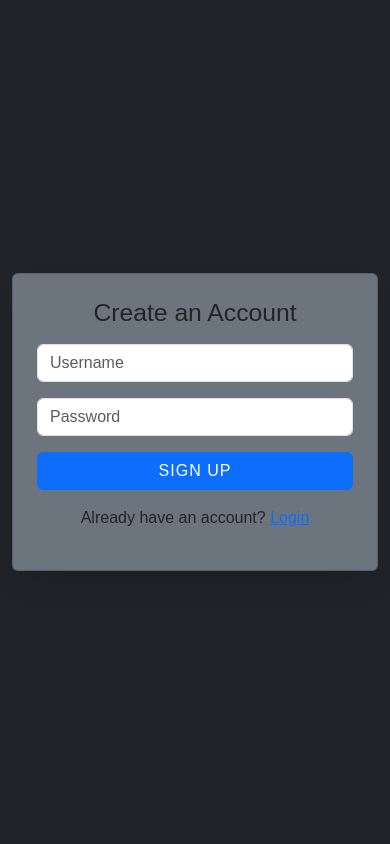
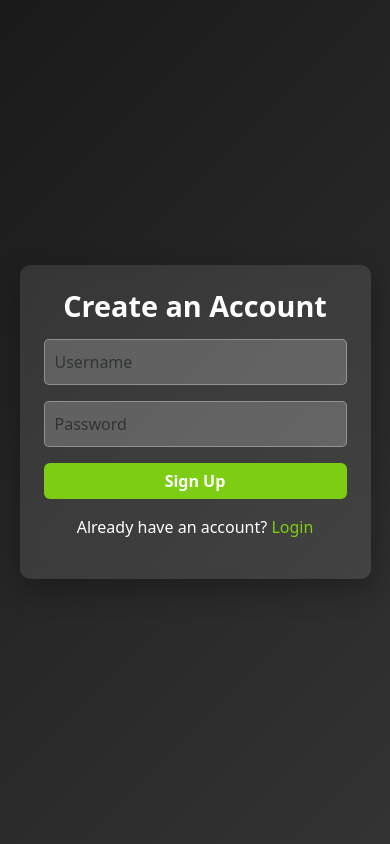
Before and after one commit to DiyaGoyal0212/fitness-tracker, a Flask app: page /signup in a window 390 px wide. Run offline with Flask 3, Linux system fonts and the light colour scheme.

Commit message:
login-signup-css

```diff
--- a/static/contact.css
+++ b/static/contact.css
@@ -4,6 +4,7 @@
     box-sizing: border-box;
     font-family: 'Outfit', sans-serif;
 }
+/* this is contact form styling */
 
 body {
     background: linear-gradient(135deg, #0f0f10, #1a1a2e);
--- /dev/null
+++ b/static/signup.css
@@ -0,0 +1,82 @@
+/* -------------------- Signup Page Enhancements -------------------- */
+.signup-container {
+    display: flex;
+    justify-content: center;
+    align-items: center;
+    min-height: 100vh;
+    background: linear-gradient(135deg, #1a1a1a, #333);
+    color: white;
+}
+
+.signup-card {
+    width: 400px;
+    padding: 2rem;
+    background: rgba(255, 255, 255, 0.1);
+    border-radius: 10px;
+    box-shadow: 0 10px 30px rgba(0, 0, 0, 0.3);
+    backdrop-filter: blur(8px);
+    text-align: center;
+    animation: fadeIn 0.5s ease-in-out;
+}
+
+.signup-card h2 {
+    font-size: 1.8rem;
+    font-weight: 600;
+    margin-bottom: 1rem;
+}
+
+.signup-card input {
+    background: rgba(255, 255, 255, 0.2);
+    border: 1px solid rgba(255, 255, 255, 0.3);
+    color: white;
+    padding: 10px;
+    border-radius: 5px;
+    transition: all 0.3s ease;
+}
+
+.signup-card input:focus {
+    border-color: #7dce13;
+    box-shadow: 0 0 10px rgba(125, 206, 19, 0.5);
+}
+
+.signup-card .btn-primary {
+    background: #7dce13;
+    border: none;
+    font-weight: 600;
+    transition: all 0.3s ease;
+}
+
+.signup-card .btn-primary:hover {
+    background: #6bb30f;
+    transform: scale(1.05);
+}
+
+.signup-card p a {
+    color: #7dce13;
+    text-decoration: none;
+    transition: color 0.3s ease;
+}
+
+.signup-card p a:hover {
+    color: #5ea20e;
+}
+
+/* -------------------- Animations -------------------- */
+@keyframes fadeIn {
+    0% {
+        opacity: 0;
+        transform: translateY(-20px);
+    }
+    100% {
+        opacity: 1;
+        transform: translateY(0);
+    }
+}
+
+/* -------------------- Responsive Design -------------------- */
+@media (max-width: 500px) {
+    .signup-card {
+        width: 90%;
+        padding: 1.5rem;
+    }
+}
--- a/templates/home.html
+++ b/templates/home.html
@@ -16,9 +16,9 @@
 			<h2>Fitty</h2>
 			<ul>
 				<li><a href="{{ url_for('home') }}">Home</a></li>
+				<li><a href="{{ url_for('about') }}">About</a></li>
+				<li><a href="{{ url_for('contact') }}">Contact</a></li>
 				<li><a href="{{ url_for('logout') }}">Logout</a></li>
-				<li><a href="{{ url_for('about') }}">About</a></li>
-        <li><a href="{{ url_for('contact') }}">Contact</a></li>
 			</ul>
 		</nav>
 		<header>
--- a/templates/login.html
+++ b/templates/login.html
@@ -2,7 +2,7 @@
 <html lang="en">
 <head>
     <title>Login</title>
-    <link rel="stylesheet" href="{{ url_for('static', filename='css/style.css') }}">
+    <link rel="stylesheet" href="{{ url_for('static', filename='login.css') }}">
 </head>
 <body>
     <section class="login-box">
--- a/templates/signup.html
+++ b/templates/signup.html
@@ -4,14 +4,12 @@
     <meta charset="UTF-8">
     <meta name="viewport" content="width=device-width, initial-scale=1.0">
     <title>Signup</title>
-    <link rel="stylesheet" href="{{ url_for('static', filename='styles.css') }}">
+    <link rel="stylesheet" href="{{ url_for('static', filename='signup.css') }}">
     <link rel="stylesheet" href="https://cdn.jsdelivr.net/npm/bootstrap@5.3.0/dist/css/bootstrap.min.css">
 </head>
-<body class="bg-dark text-white">
-
-    <div class="container d-flex justify-content-center align-items-center vh-100">
-        <div class="card p-4 shadow-lg rounded bg-secondary" style="width: 400px;">
-            <h2 class="text-center mb-3">Create an Account</h2>
+<body class="signup-container">
+    <div class="signup-card">
+        <h2>Create an Account</h2>
         <form method="POST">
             <div class="mb-3">
                 <input type="text" name="username" class="form-control" placeholder="Username" required>
@@ -21,9 +19,8 @@
             </div>
             <button type="submit" class="btn btn-primary w-100">Sign Up</button>
         </form>
-            <p class="mt-3 text-center">Already have an account? <a href="/">Login</a></p>
+        <p class="mt-3">Already have an account? <a href="/">Login</a></p>
     </div>
-    </div>
+</body>
 
-</body>
 </html>
```
Also changed, not shown: static/login.css (added, +104 -0 lines), static/styles.css (line endings or trailing spaces). Lines whose indentation alone changed are shown as unchanged.
